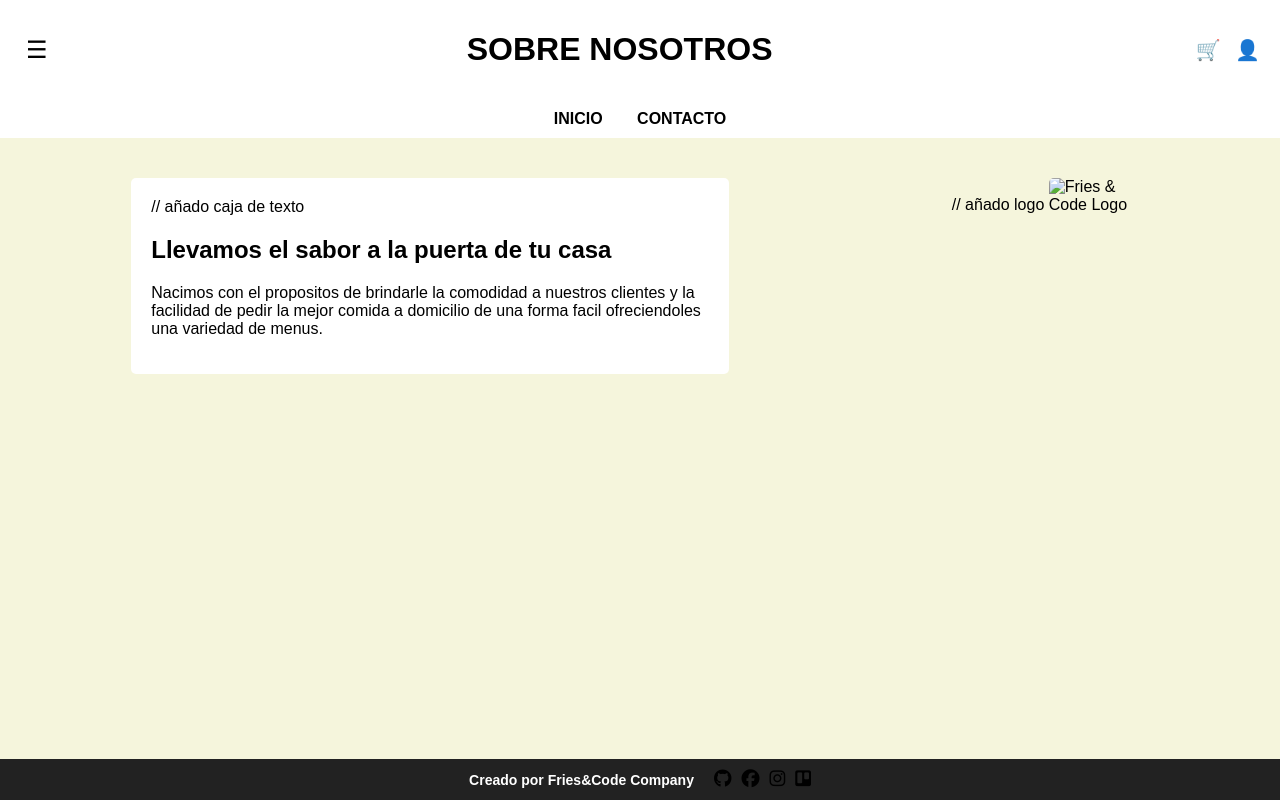
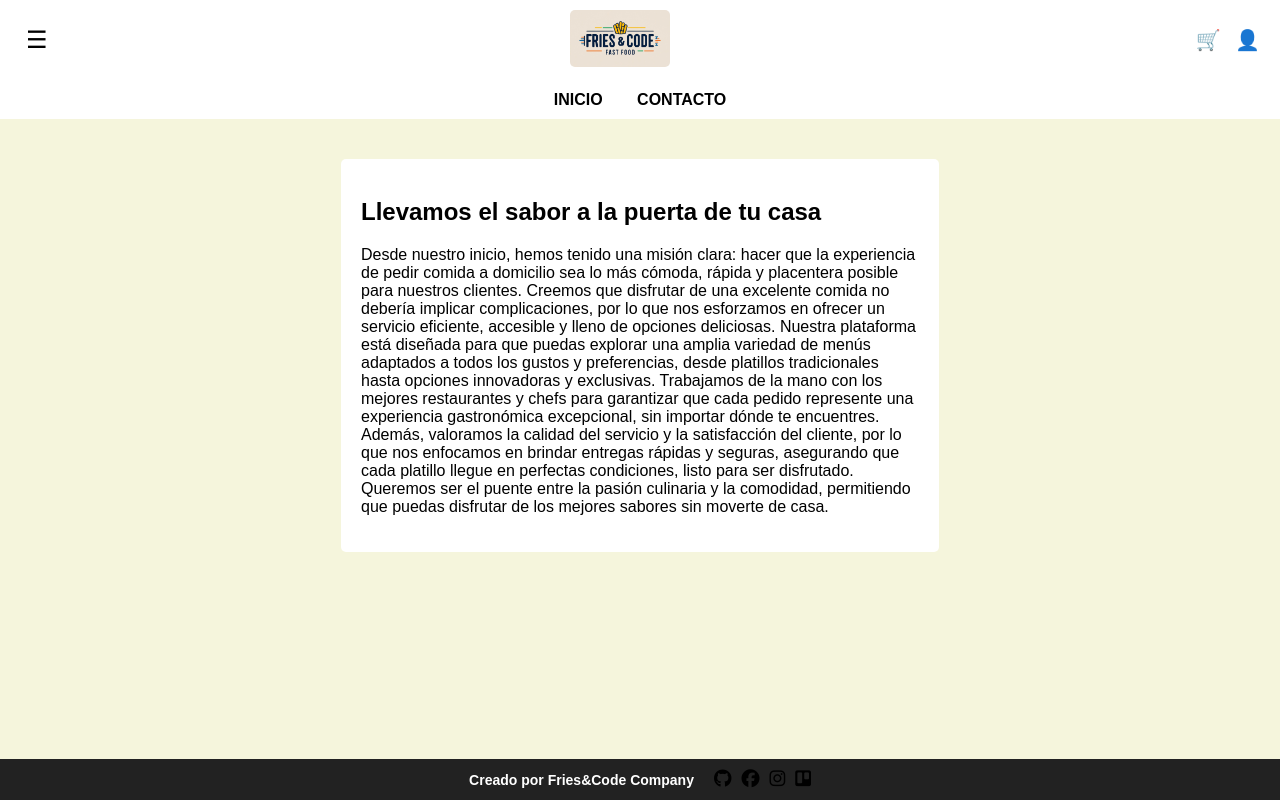
Before and after one commit to JeisonGuerrero/Fries-Code, a website: page asset/paginas/about.html in a window 1280 px wide. Drawn offline with Linux system fonts and the light colour scheme; files that its build step writes are made by us from their sources; files whose address does not match are found by name.

Commit message:
corrigo errores about

```diff
--- a/asset/paginas/about.html
+++ b/asset/paginas/about.html
@@ -2,7 +2,7 @@
 <html lang="es">
 <head>
   <meta charset="UTF-8">
-  <title>Footer</title>
+  <title>about</title>
   <link rel="stylesheet" href="https://cdnjs.cloudflare.com/ajax/libs/font-awesome/6.5.0/css/all.min.css">
   <link rel="stylesheet" href="/assets/css/footer.css">
   <link rel="stylesheet" href="/asset/css/about.css">
@@ -12,26 +12,29 @@
   <header>
     <div class="top-bar">
       <button class="menu-toggle">☰</button>
-      <h1>SOBRE NOSOTROS</h1>
+      <div class="image-box">
+        <img src="/asset/img/Logo.jpg" alt="Fries & Code Logo">
+      </div>
       <div class="cart-icons">
         <span class="cart">🛒</span>
         <span class="user">👤</span>
       </div>
     </div>
     <nav>
-      <a href="#">INICIO</a>
-      <a href="#">CONTACTO</a>
+      <a href="/index.html">INICIO</a>
+      <a href="/asset/paginas/contact.html">CONTACTO</a>
     </nav>
   </header>
 
   <main>
     <section class="content">
-      <div class="text-box"> // añado caja de texto
+      <div class="text-box">
         <h2>Llevamos el sabor a la puerta de tu casa</h2>
-        <p>Nacimos con el propositos de brindarle la comodidad a nuestros clientes y la facilidad de pedir la mejor comida a domicilio de una forma facil ofreciendoles una variedad de menus. </p>      </div>
-      <div class="image-box"> // añado logo
-        <img src="/assets/Logo.jpg" alt="Fries & Code Logo">
+        <p>Desde nuestro inicio, hemos tenido una misión clara: hacer que la experiencia de pedir comida a domicilio sea lo más cómoda, rápida y placentera posible para nuestros clientes. Creemos que disfrutar de una excelente comida no debería implicar complicaciones, por lo que nos esforzamos en ofrecer un servicio eficiente, accesible y lleno de opciones deliciosas.
+          Nuestra plataforma está diseñada para que puedas explorar una amplia variedad de menús adaptados a todos los gustos y preferencias, desde platillos tradicionales hasta opciones innovadoras y exclusivas. Trabajamos de la mano con los mejores restaurantes y chefs para garantizar que cada pedido represente una experiencia gastronómica excepcional, sin importar dónde te encuentres.
+          Además, valoramos la calidad del servicio y la satisfacción del cliente, por lo que nos enfocamos en brindar entregas rápidas y seguras, asegurando que cada platillo llegue en perfectas condiciones, listo para ser disfrutado. Queremos ser el puente entre la pasión culinaria y la comodidad, permitiendo que puedas disfrutar de los mejores sabores sin moverte de casa.</p>
       </div>
+
     </section>
   </main>
   <footer>
```
